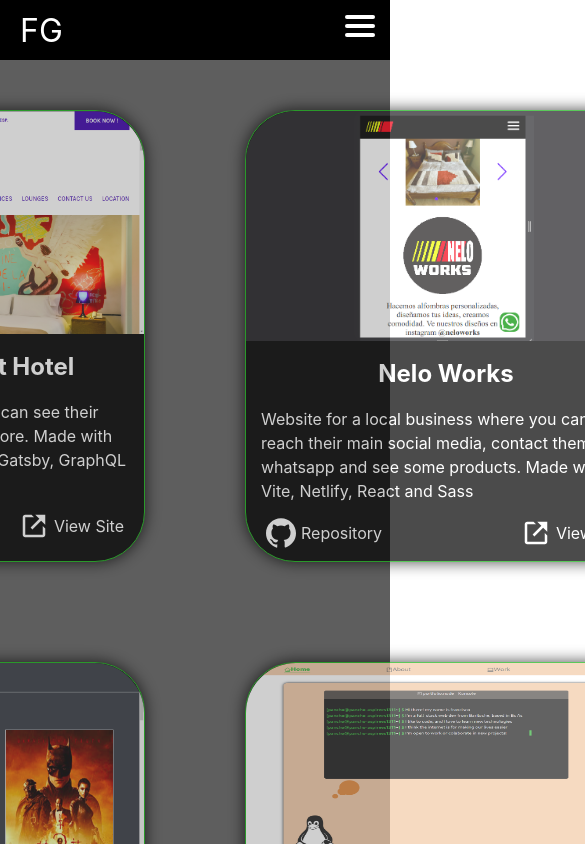
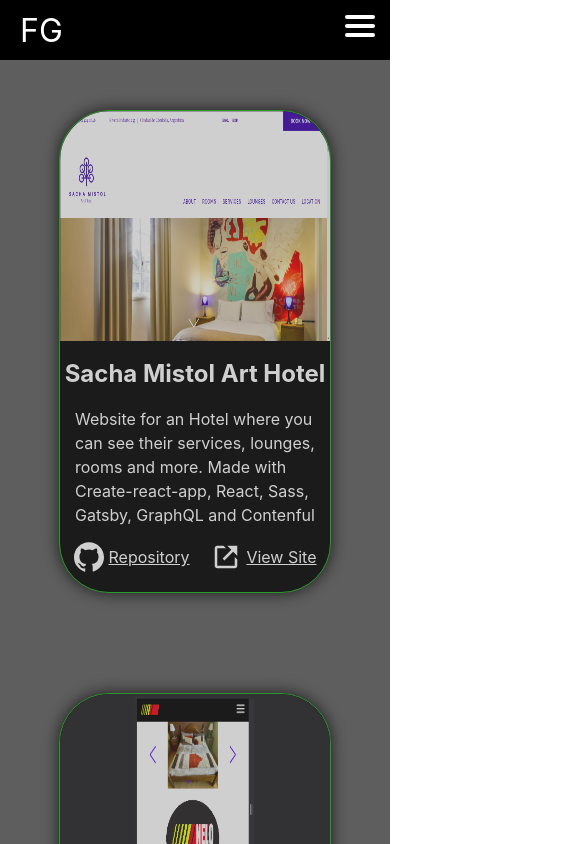
Before and after one commit to franciscoG98/personal_portfolio, a React (Vite) app: page /work in a window 390 px wide. Shown: the top 844 px of the page, 585 px wide, since content can reach past the window. Built offline with nearby package versions, Linux system fonts and the light colour scheme.

Commit message:
work section responsive

```diff
--- a/src/components/workCard/workCarStyles.scss
+++ b/src/components/workCard/workCarStyles.scss
@@ -54,6 +54,15 @@
 
 /* responsive */
 
-/* @media screen and (max-width: 1266px) {} */
-
-/* @media screen and (max-width: 800px) {} */
+@media screen and (max-width: 767px) {
+    .card_container {
+        width: 270px;
+        height: max-content;
+    }
+    .card_img {
+        width: 270px;
+    }
+    .card_link {
+        text-decoration: underline;
+    }
+}
--- a/src/views/Work/workStyles.scss
+++ b/src/views/Work/workStyles.scss
@@ -12,3 +12,10 @@
         flex-direction: row;
     }
 }
+
+@media screen and (max-width: 767px) {
+    .work_container section {
+        display: flex;
+        flex-direction: column;
+    }
+}
```
